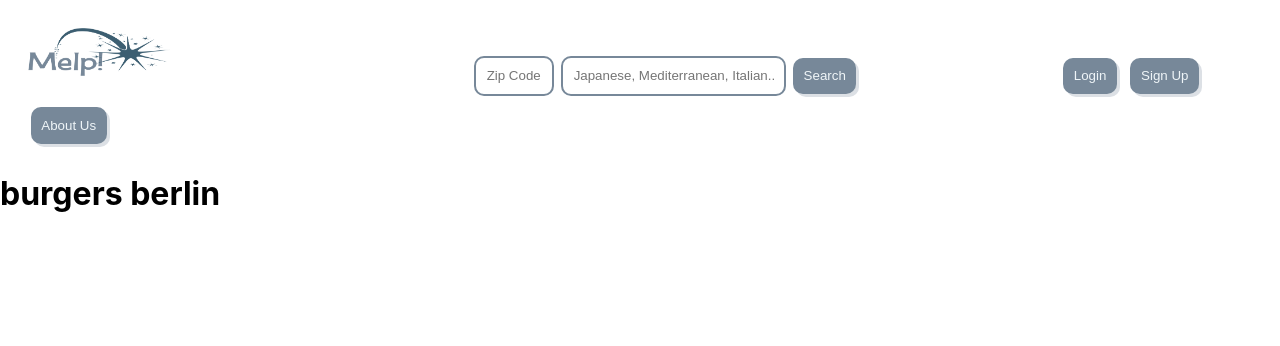
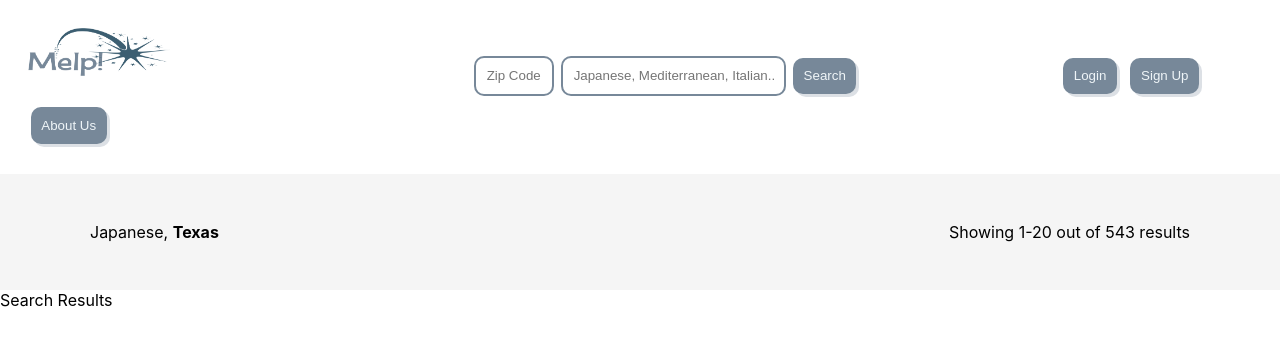
Before and after one commit to The-Software-Guild/c40finalproject-teem-3, a React (Create React App) app: page /search in a window 1280 px wide. Shown: the top 346 px of the page. Built offline with nearby package versions, Linux system fonts and the light colour scheme; what @amcharts/amcharts4 would draw is missing.

Commit message:
Search Page Header

```diff
--- a/src/pages/SearchPage/SearchPage.js
+++ b/src/pages/SearchPage/SearchPage.js
@@ -1,9 +1,11 @@
 import React from 'react';
 import {SearchResultsSummary} from './SearchResultSummary'
+import {SearchResults} from './SearchResults/SearchResults'
 export function SearchPage() {
     return(
         <div>
             <SearchResultsSummary/>
+            <SearchResults/>
         </div>
     );
 }
--- a/src/pages/SearchPage/SearchResultSummary.js
+++ b/src/pages/SearchPage/SearchResultSummary.js
@@ -1,12 +1,22 @@
 import React from 'react'
+import styles from './SearchResultSummary.module.css'
 
 export function SearchResultsSummary(){
     return(
-        <div>
-            <h1 className='subtitle'>
-                <strong> burgers </strong>
-                berlin
-            </h1>
+        <div className={styles['container']}>
+            <div className={styles['search-summary']}>
+                <p id="search_Category" className="subtitle">
+                    Japanese, <strong> Texas </strong>
+
+                </p>
+                <p>
+                    Showing 1-20 out of 543 results
+                </p>
+            </div>
+            <div className={styles.filters}>
+
+            </div>
+
         </div>
     )
 }
--- a/src/pages/SearchPage/SearchResultSummary.module.css
+++ b/src/pages/SearchPage/SearchResultSummary.module.css
@@ -0,0 +1,28 @@
+.search-summary {
+    padding: 2rem;
+    max-width: 1100px;
+    width: 100%;
+    display: flex;
+    justify-content: space-between;
+}
+
+.search-summary-p {
+   font-size: .9rem;
+}
+
+.container{
+    background: rgb(245,245,245);
+    display: flex;
+    flex-direction: column;
+    justify-content: center;
+    align-items: center;
+    border: 1px solid rbg(230,230,230);
+}
+
+.filters{
+    background: rgb(245,245,245);
+    display: flex;
+    flex-direction: column;
+    justify-content: center;
+    align-items: center;
+}
--- /dev/null
+++ b/src/pages/SearchPage/SearchResults/SearchResults.js
@@ -0,0 +1,9 @@
+import React from 'react';
+
+export function SearchResults() {
+    return(
+        <div>
+            Search Results
+        </div>
+    );
+}
```
Also changed, not shown: src/pages/SearchPage/SearchResults/SearchResults.module.css (added).
